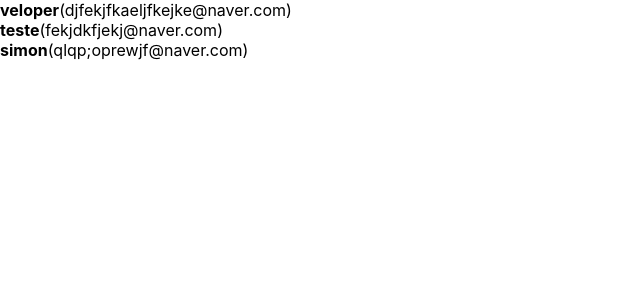
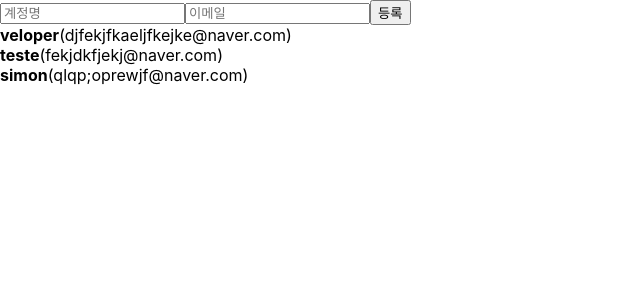
Before and after one commit to doubleaway/study, a React (Create React App) app in the folder input/: page / in a window 1280 px wide. Shown: the top 300 px of the page, without its empty margins (0-640 px from the left). Built offline with nearby package versions, Linux system fonts and the light colour scheme.

Commit message:
항목 추가  - spread연산자 사용 or concat 함수 사용  * push,splice sort는 사용하면 안됨. #꼭 사용해야한다면 복사하여 사용

```diff
--- a/input/src/App.js
+++ b/input/src/App.js
@@ -1,19 +1,56 @@
 import logo from './logo.svg';
 import './App.css';
 import UserList from "./userList";
-import {useRef} from "react";
+import {useRef, useState} from "react";
+import CreateUser from "./createUser";
 //고유 아이디값을 관리하기 위해 useref사용
 function App() {
   const nextId=useRef(4);
+  const [inputs,setInputs]=useState({
+    username:'',
+    email:'',
+  });
+  const {username,email}=inputs;
+  const onChange=e=>{
+    const {name,value}=e.target;
+    setInputs({
+      ...inputs,
+      [name]:value
+    })
+  }
 
   //항목을 추가 할 시
   const onCreate=()=>{
+    const user={
+      id:nextId.current,
+      username,
+      email,
+    };
+
+
+    //push,splice sort는 사용하면 안됨. #꼭 사용해야한다면 복사하여 사용
+    //spread연산자 사용 방법
+      // setUsers([...users,user]);
+    //concat 함수 사용 방법
+    setUsers(users.concat(user));
+
+
+    setInputs({
+      username: '',
+      email: ''
+    });
+
+
+
     console.log(nextId.current);//4
     //함수 호출할때마다 1씩 더해주기.
     nextId.current+=1;
   }
 
-  const users=[
+
+
+
+  const [users,setUsers]=useState([
     {
       id:1,
       username:'veloper',
@@ -29,9 +66,17 @@
       username:'simon',
       email:'qlqp;oprewjf@naver.com'
     },
-  ];
+  ]);
   return (
-   <UserList users={users}/>
+      <>
+        <CreateUser
+            username={username}
+            email={email}
+            onChange={onChange}
+            onCreate={onCreate}
+        />
+        <UserList users={users}/>
+        </>
   );
 }
 
--- /dev/null
+++ b/input/src/createUser.js
@@ -0,0 +1,22 @@
+import React from "react";
+
+function CreateUser({username,email,onChange,onCreate}){
+    return(
+        <div>
+            <input
+                name="username"
+                placeholder="계정명"
+                onChange={onChange}
+                value={username}
+            />
+            <input
+                name="email"
+                placeholder="이메일"
+                onChange={onChange}
+                value={email}/>
+            <button onClick={onCreate}>등록</button>
+        </div>
+    )
+}
+
+export default CreateUser;
```
